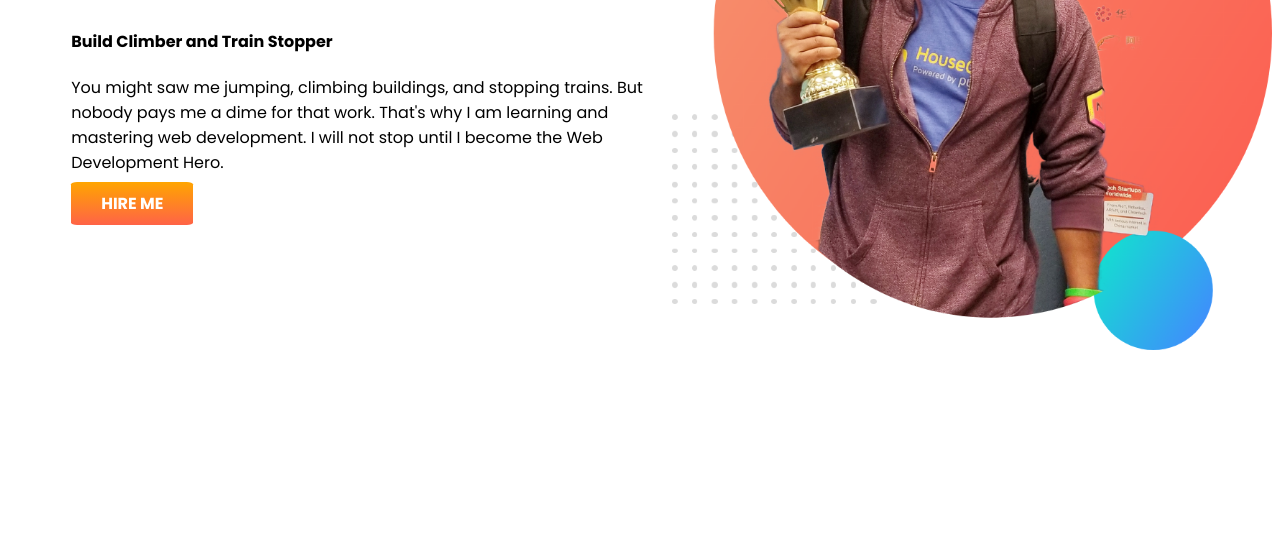
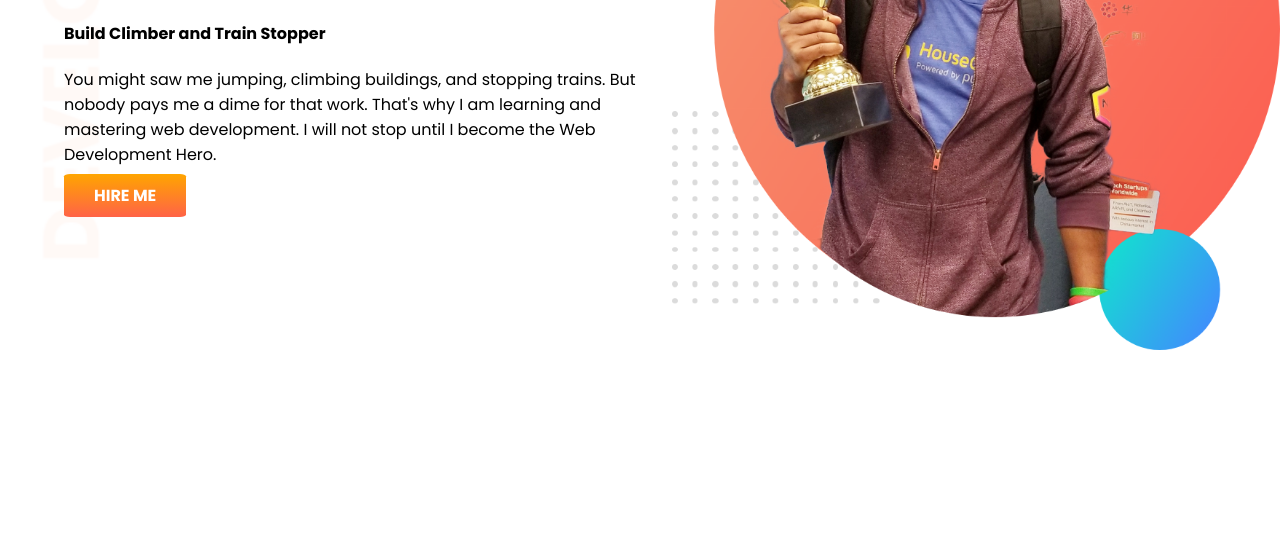
Before and after one commit to scriptertoufiq/developer-portfolio, a plain HTML site: page index.html in a window 1280 px wide. Shown: the part 254-800 px from the top of the page. Drawn offline with Linux system fonts and the light colour scheme.

Commit message:
header background image added

```diff
--- a/style.css
+++ b/style.css
@@ -1,5 +1,7 @@
 body {
     font-family: 'Poppins', sans-serif;
+    margin: 0;
+    padding: 0;
 }
 
 h1 {
@@ -12,6 +14,9 @@ h1 {
 
 .first-section {
     display: flex;
+    background-image: url('images/top-banner.png');
+    background-repeat: no-repeat;
+    background-size: cover;
 }
 
 .first-div {
```
